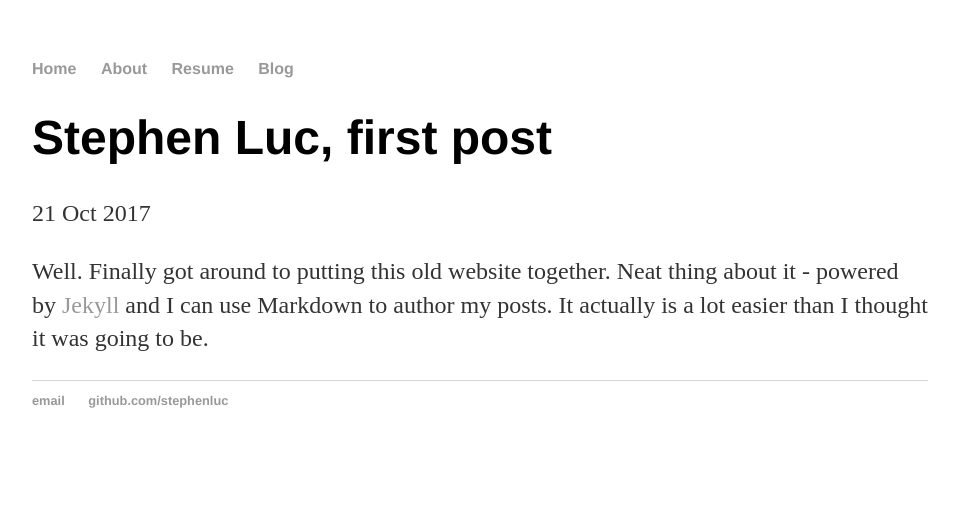
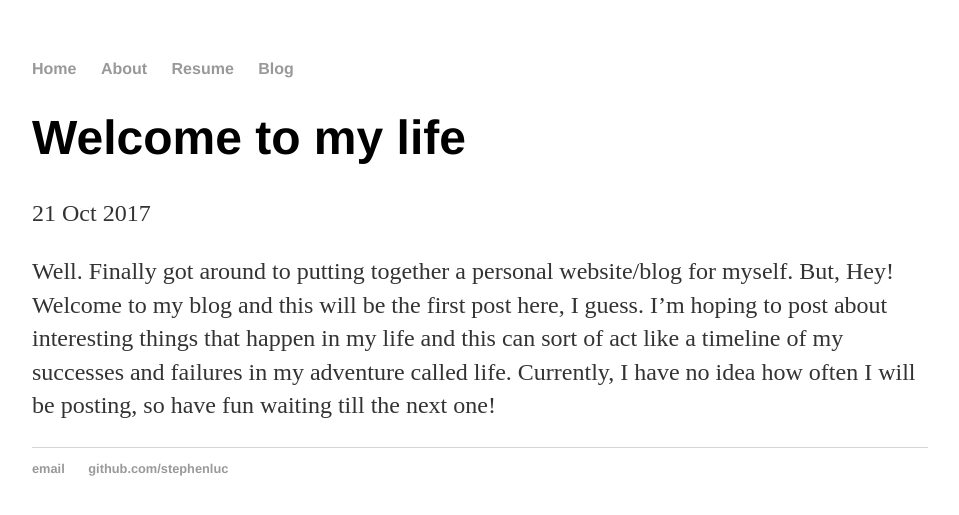
Before and after one commit to stephenluc/stephenluc.github.io, a Jekyll site: the page built from _posts/2017-10-21-stephen-luc-first-post.md, in a window 1280 px wide. Shown: the top 515 px of the page, without its empty margins (160-1119 px from the left). Built offline with Jekyll 4.4.1, drawn with Linux system fonts in a browser that asks for light colours.

Commit message:
Add first post to blog

```diff
--- a/_posts/2017-10-21-stephen-luc-first-post.md
+++ b/_posts/2017-10-21-stephen-luc-first-post.md
@@ -1,7 +1,7 @@
 ---
 layout: post
-title: "Stephen Luc, first post"
+title: "Welcome to my life"
 date: 2017-10-21
 ---
 
-Well. Finally got around to putting this old website together. Neat thing about it - powered by [Jekyll](http://jekyllrb.com) and I can use Markdown to author my posts. It actually is a lot easier than I thought it was going to be.
+Well. Finally got around to putting together a personal website/blog for myself. But, Hey! Welcome to my blog and this will be the first post here, I guess. I'm hoping to post about interesting things that happen in my life and this can sort of act like a timeline of my successes and failures in my adventure called life. Currently, I have no idea how often I will be posting, so have fun waiting till the next one!
```
